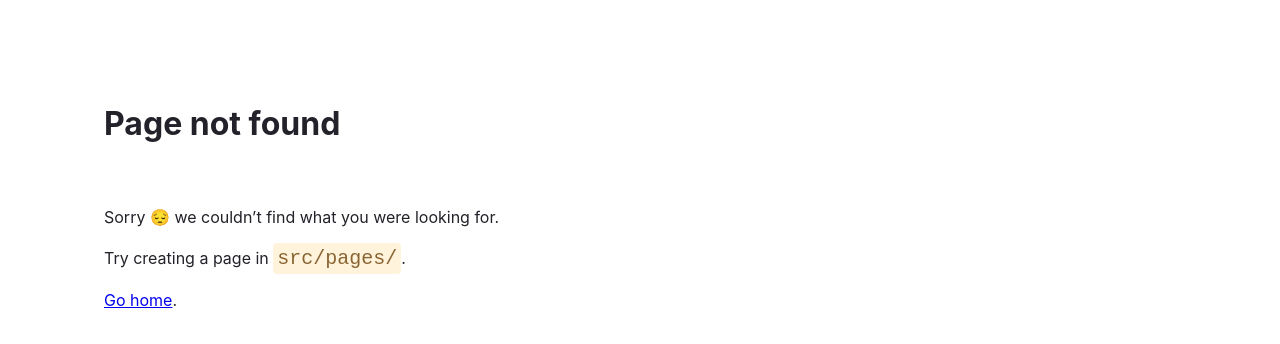
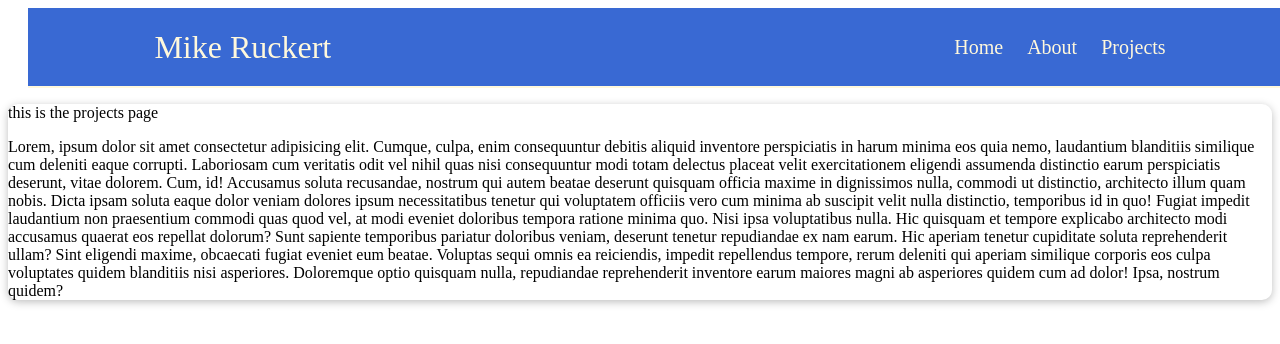
Before and after one commit to ruckus440/mikeruckert-dot-me, a Gatsby site: page /projects in a window 1280 px wide. Before the commit this address had no page. Built offline with nearby package versions, Linux system fonts and the light colour scheme; Gatsby itself is replaced by a stand-in of ours.

Commit message:
Initial dev commit

```diff
--- /dev/null
+++ b/src/layout/Card.js
@@ -0,0 +1,11 @@
+import React from 'react';
+
+import * as classes from './Card.module.css';
+
+const Card = (props) => {
+	return (
+		<div className={`${classes.card} ${props.className}`}>{props.children}</div>
+	);
+};
+
+export default Card;
--- /dev/null
+++ b/src/layout/Card.module.css
@@ -0,0 +1,5 @@
+.card {
+	background: white;
+	box-shadow: 0 2px 8px rgba(0, 0, 0, 0.26);
+	border-radius: 10px;
+}
--- a/src/layout/Layout.js
+++ b/src/layout/Layout.js
@@ -1,11 +1,11 @@
 import React, { Fragment } from 'react';
 import MainNavigation from './MainNavigation';
-import * as classes from './Layout.module.css';
+// import * as classes from './Layout.module.css';
 
 const Layout = (props) => {
 	return (
 		<Fragment>
-			{/* <MainNavigation /> */}
+			<MainNavigation />
 			<main>{props.children}</main>
 		</Fragment>
 	);
--- a/src/layout/Layout.module.css
+++ b/src/layout/Layout.module.css
@@ -1,4 +1,6 @@
 * {
 	box-sizing: border-box;
 	margin: 0;
+	max-width: 1200px;
+	margin: auto;
 }
--- a/src/layout/MainNavigation.js
+++ b/src/layout/MainNavigation.js
@@ -5,7 +5,9 @@ import * as classes from './MainNavigation.module.css';
 const MainNavigation = () => {
 	return (
 		<header className={classes.header}>
-			<div className={classes.logo}>Mike Ruckert</div>
+			<div className={classes.logo}>
+				<Link to="/">Mike Ruckert</Link>
+			</div>
 			<nav className={classes.nav}>
 				<ul>
 					<li>
--- a/src/layout/MainNavigation.module.css
+++ b/src/layout/MainNavigation.module.css
@@ -3,14 +3,18 @@
 	height: 5rem;
 	display: flex;
 	padding: 0 10%;
+	margin: 0 20px;
+	box-sizing: border-box;
 	justify-content: space-between;
 	align-items: center;
-	background-color: #008080;
+	background-color: rgb(57, 105, 211);
+	border-bottom: 2px solid cornsilk;
 }
 
-.logo {
+.logo a {
+	text-decoration: none;
 	font-size: 2rem;
-	color: white;
+	color: cornsilk;
 }
 
 .nav ul {
@@ -27,11 +31,13 @@
 
 .nav a {
 	text-decoration: none;
-	color: #88dfdf;
+	color: cornsilk;
 }
 
 .nav a:hover,
 .nav a:active,
-.nav a.active {
+.nav a.active,
+.logo a:hover {
 	color: #e6fcfc;
+	border-bottom: 2px solid cornsilk;
 }
--- a/src/pages/index.css
+++ b/src/pages/index.css
@@ -2,7 +2,8 @@
 
 body {
 	font-family: sans-serif;
-	margin: 0;
+	margin: auto;
 	background-color: rgb(57, 105, 211);
 	font-family: 'Roboto Mono', monospace;
+	max-width: 1400px;
 }
--- /dev/null
+++ b/src/pages/projects.js
@@ -0,0 +1,44 @@
+import React from 'react';
+import MainNavigation from '../layout/MainNavigation';
+import Card from '../layout/Card';
+
+const Projects = () => {
+	return (
+		<React.Fragment>
+			<MainNavigation />
+			<Card>
+				<div>
+					<p>this is the projects page</p>
+					<p>
+						Lorem, ipsum dolor sit amet consectetur adipisicing elit. Cumque,
+						culpa, enim consequuntur debitis aliquid inventore perspiciatis in
+						harum minima eos quia nemo, laudantium blanditiis similique cum
+						deleniti eaque corrupti. Laboriosam cum veritatis odit vel nihil
+						quas nisi consequuntur modi totam delectus placeat velit
+						exercitationem eligendi assumenda distinctio earum perspiciatis
+						deserunt, vitae dolorem. Cum, id! Accusamus soluta recusandae,
+						nostrum qui autem beatae deserunt quisquam officia maxime in
+						dignissimos nulla, commodi ut distinctio, architecto illum quam
+						nobis. Dicta ipsam soluta eaque dolor veniam dolores ipsum
+						necessitatibus tenetur qui voluptatem officiis vero cum minima ab
+						suscipit velit nulla distinctio, temporibus id in quo! Fugiat
+						impedit laudantium non praesentium commodi quas quod vel, at modi
+						eveniet doloribus tempora ratione minima quo. Nisi ipsa voluptatibus
+						nulla. Hic quisquam et tempore explicabo architecto modi accusamus
+						quaerat eos repellat dolorum? Sunt sapiente temporibus pariatur
+						doloribus veniam, deserunt tenetur repudiandae ex nam earum. Hic
+						aperiam tenetur cupiditate soluta reprehenderit ullam? Sint eligendi
+						maxime, obcaecati fugiat eveniet eum beatae. Voluptas sequi omnis ea
+						reiciendis, impedit repellendus tempore, rerum deleniti qui aperiam
+						similique corporis eos culpa voluptates quidem blanditiis nisi
+						asperiores. Doloremque optio quisquam nulla, repudiandae
+						reprehenderit inventore earum maiores magni ab asperiores quidem cum
+						ad dolor! Ipsa, nostrum quidem?
+					</p>
+				</div>
+			</Card>
+		</React.Fragment>
+	);
+};
+
+export default Projects;
--- a/src/pages/test.module.css
+++ /dev/null
@@ -1,3 +0,0 @@
-.testing {
-	color: royalblue;
-}
```
Also changed, not shown: src/pages/about.js (added, +15 -0 lines), src/pages/test.js (deleted, +0 -12 lines), src/images/icon.png (deleted), src/pages/about.module.css (added), src/pages/projects.module.css (added).
